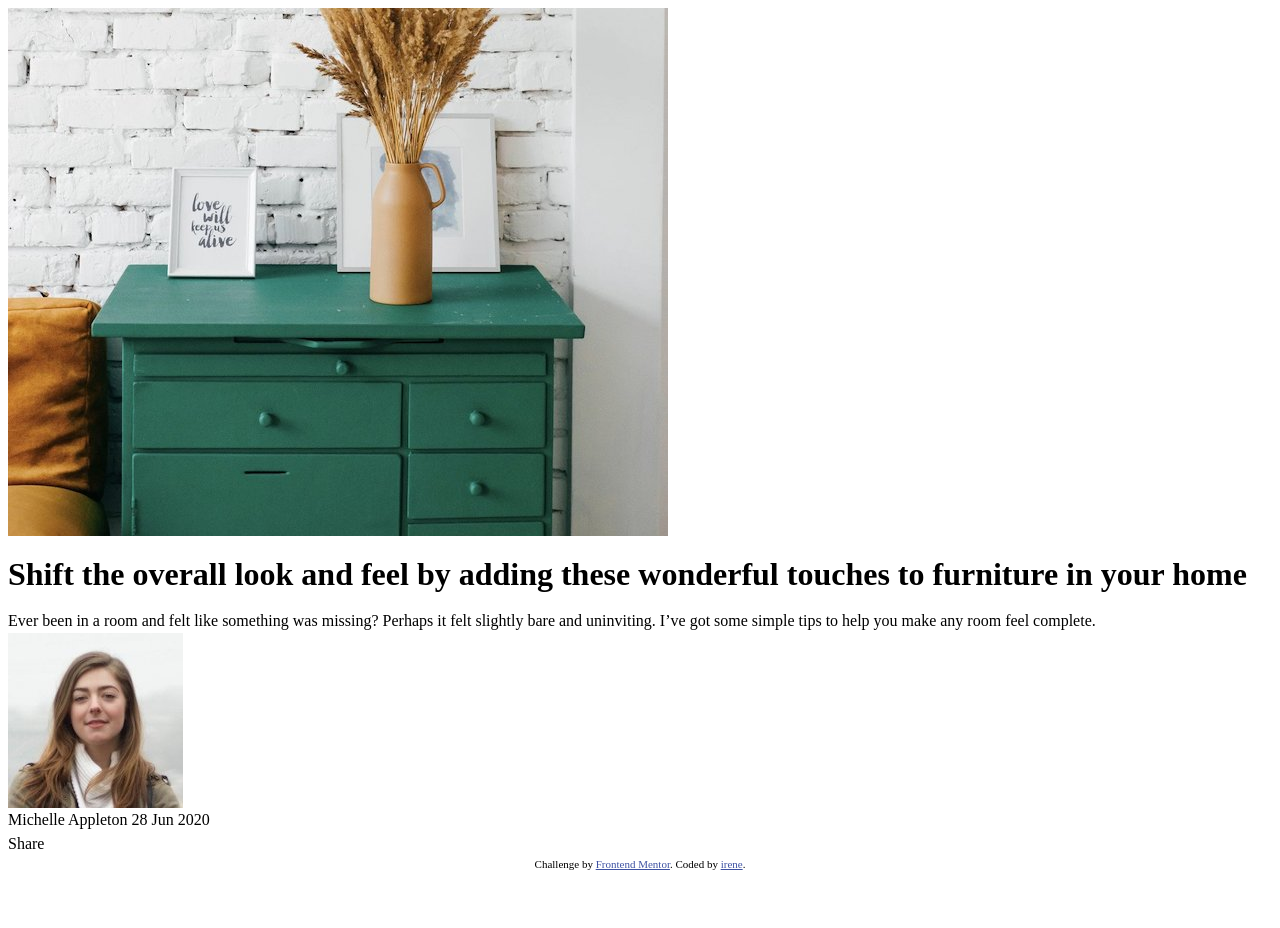
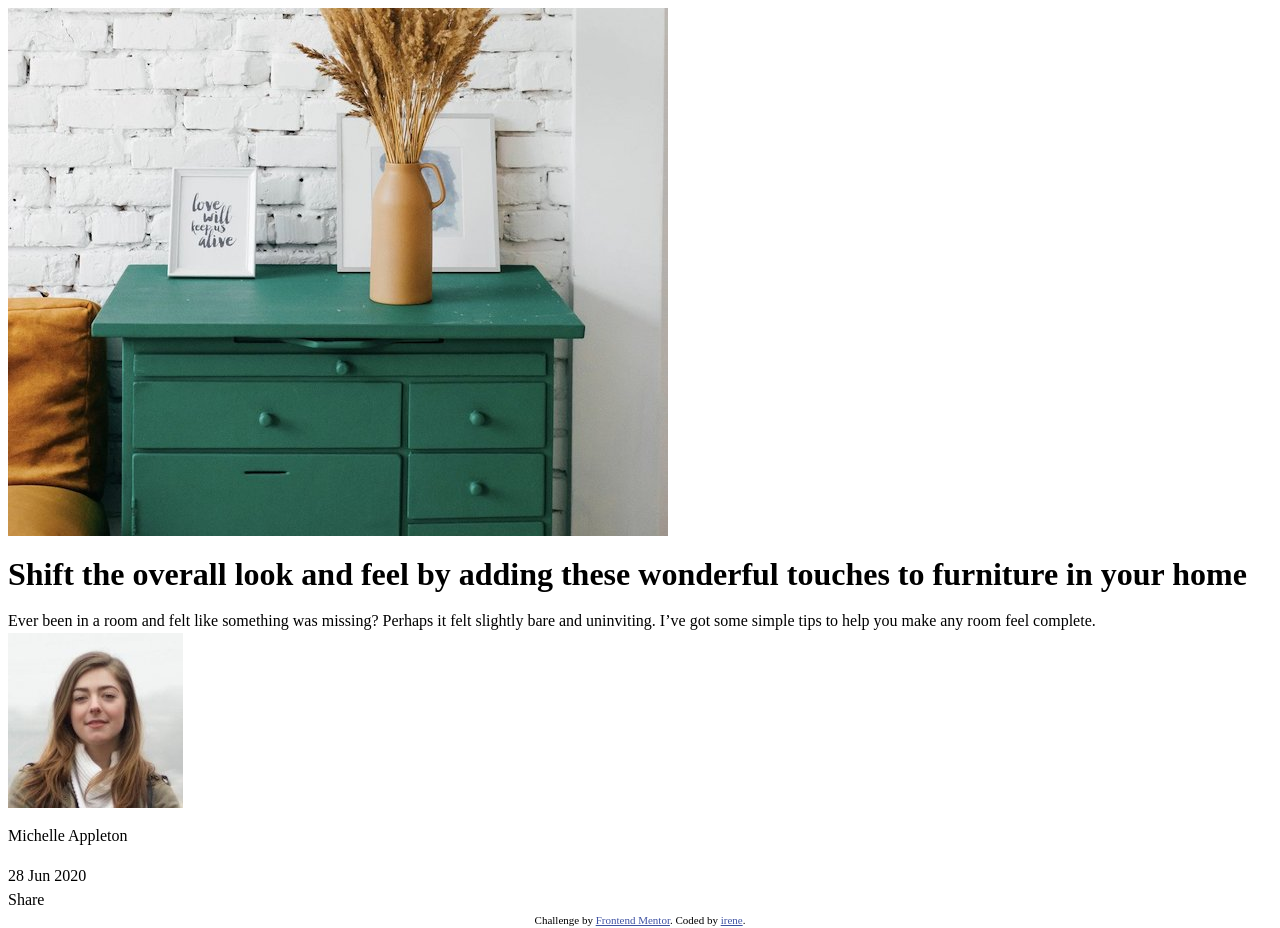
Before and after one commit to irene-panis/fem-articlepreview, a plain HTML site: page index.html in a window 1280 px wide. Before the commit the page ends 872 px from the top, so only its background shows below. Drawn offline with Linux system fonts and the light colour scheme.

Commit message:
put author info inside p elements

```diff
--- a/index.html
+++ b/index.html
@@ -33,8 +33,8 @@
         <div class="author">
           <img src="images/avatar-michelle.jpg" alt="Michelle Appleton avatar" />
           <div class="author-text">
-            Michelle Appleton
-            28 Jun 2020
+            <p class="author-name">Michelle Appleton</p>
+            <p class="date-published">28 Jun 2020</p>
           </div>
         </div>
         Share
```
